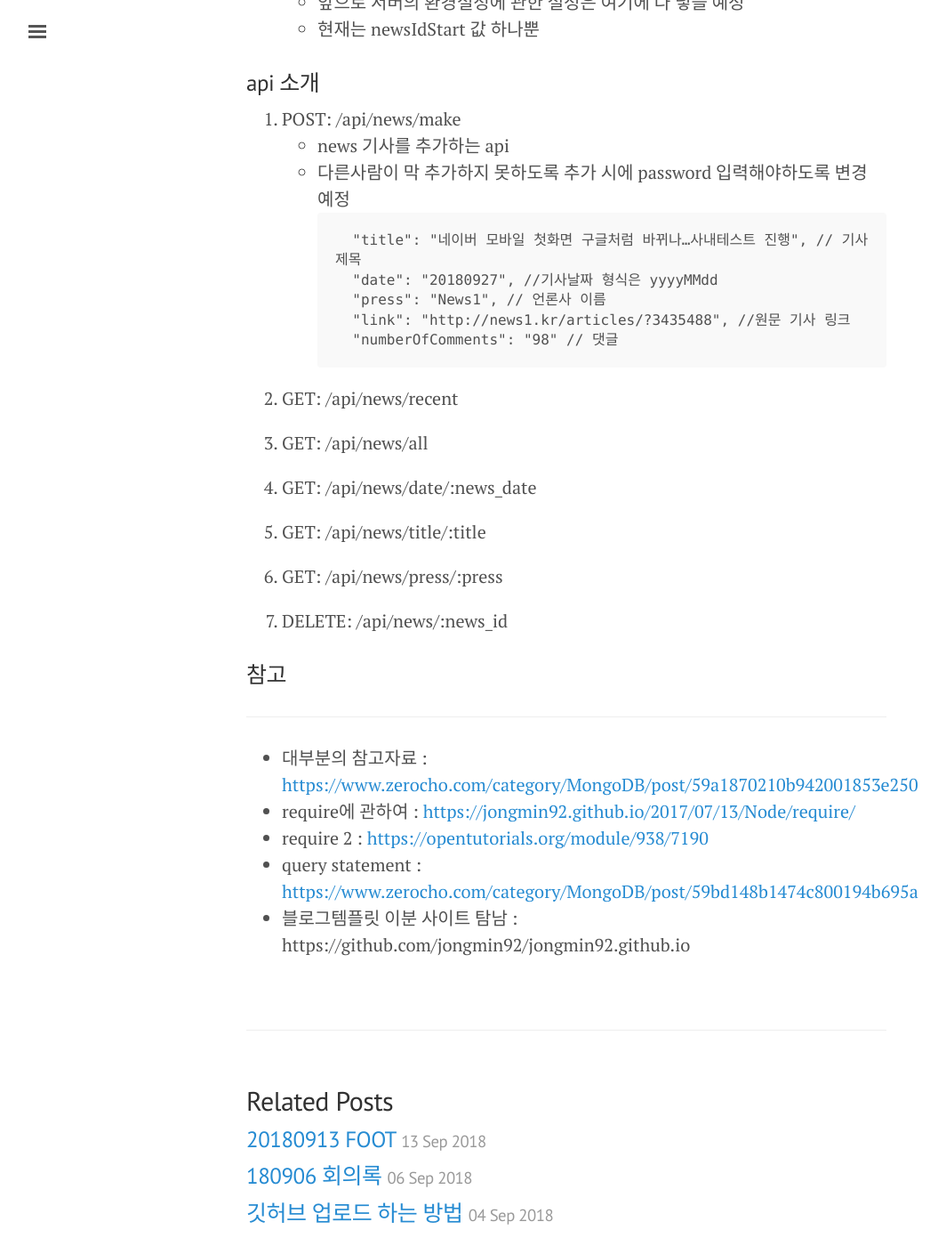
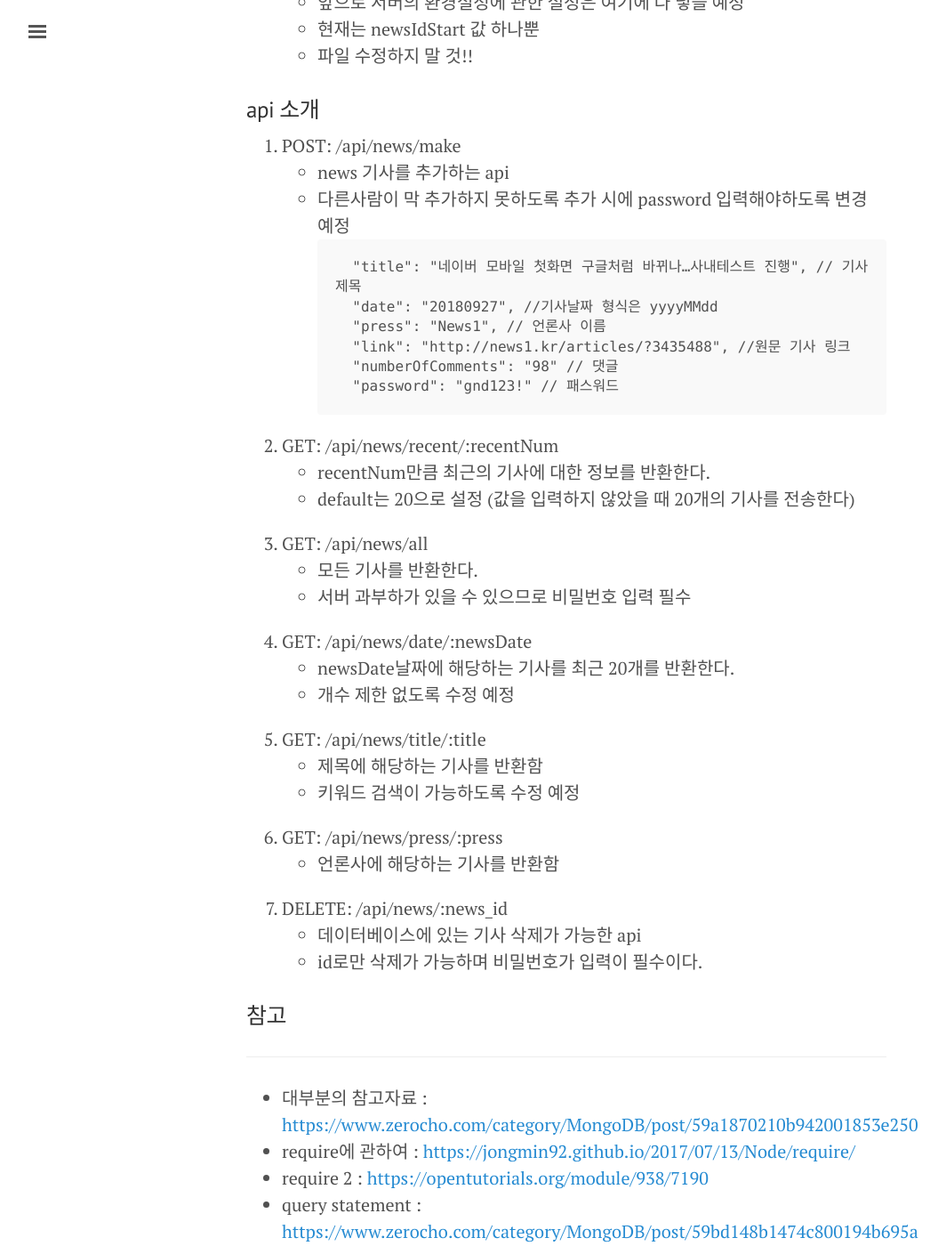
Before and after one commit to GND123/GND123.github.io, a Jekyll site: the page built from _posts/2018-09-18-FOOT.md, in a window 1280 px wide and 1400 px high, scrolled down 1209 px. Shown: the whole window at 89% size, without its empty margins (3-1067 px from the left). Built offline with Jekyll 4.4.1, drawn with Linux system fonts in a browser that asks for light colours; some of the changed text lies outside the part shown.

Commit message:
Update 2018-09-18-FOOT.md

```diff
--- a/_posts/2018-09-18-FOOT.md
+++ b/_posts/2018-09-18-FOOT.md
@@ -43,6 +43,7 @@ editor: jiwoo
   * 기사의 id가 어디까지 적용되었는지 알려줌
   * 앞으로 서버의 환경설정에 관한 설정은 여기에 다 넣을 예정
   * 현재는 newsIdStart 값 하나뿐
+  * 파일 수정하지 말 것!!
 
 ### api 소개
 
@@ -55,19 +56,32 @@ editor: jiwoo
   "press": "News1", // 언론사 이름
   "link": "http://news1.kr/articles/?3435488", //원문 기사 링크
   "numberOfComments": "98" // 댓글
+  "password": "gnd123!" // 패스워드
   ~~~
 
-2. GET: /api/news/recent
+2. GET: /api/news/recent/:recentNum
+ * recentNum만큼 최근의 기사에 대한 정보를 반환한다.
+ * default는 20으로 설정 (값을 입력하지 않았을 때 20개의 기사를 전송한다)
 
 3. GET: /api/news/all
+ * 모든 기사를 반환한다.
+ * 서버 과부하가 있을 수 있으므로 비밀번호 입력 필수
 
-4. GET: /api/news/date/:news_date
+4. GET: /api/news/date/:newsDate
+ * newsDate날짜에 해당하는 기사를 최근 20개를 반환한다.
+ * 개수 제한 없도록 수정 예정
 
 5. GET: /api/news/title/:title
+ * 제목에 해당하는 기사를 반환함
+ * 키워드 검색이 가능하도록 수정 예정
+
 
 6. GET: /api/news/press/:press
+ * 언론사에 해당하는 기사를 반환함
 
 7. DELETE: /api/news/:news_id
+ * 데이터베이스에 있는 기사 삭제가 가능한 api
+ * id로만 삭제가 가능하며 비밀번호가 입력이 필수이다.
 
 ### 참고
 ***
@@ -75,4 +89,5 @@ editor: jiwoo
 * require에 관하여 : <https://jongmin92.github.io/2017/07/13/Node/require/>
 * require 2 : <https://opentutorials.org/module/938/7190>
 * query statement : <https://www.zerocho.com/category/MongoDB/post/59bd148b1474c800194b695a>
-* 블로그템플릿 이분 사이트 탐남 : https://github.com/jongmin92/jongmin92.github.io
+* 블로그템플릿 이분 사이트 탐남 : <https://github.com/jongmin92/jongmin92.github.io>
+* express사이트 : <http://expressjs.com/>
```
